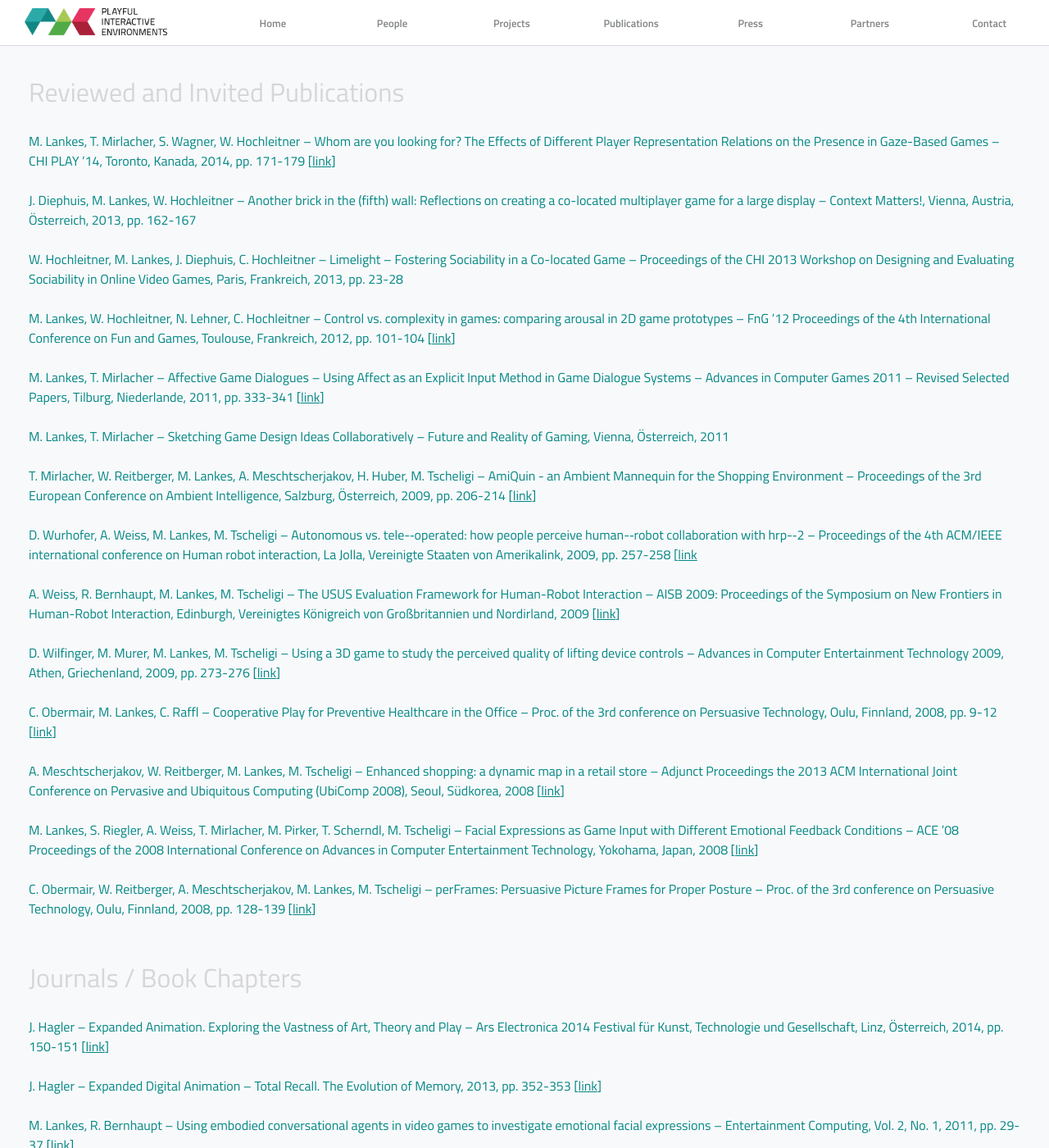
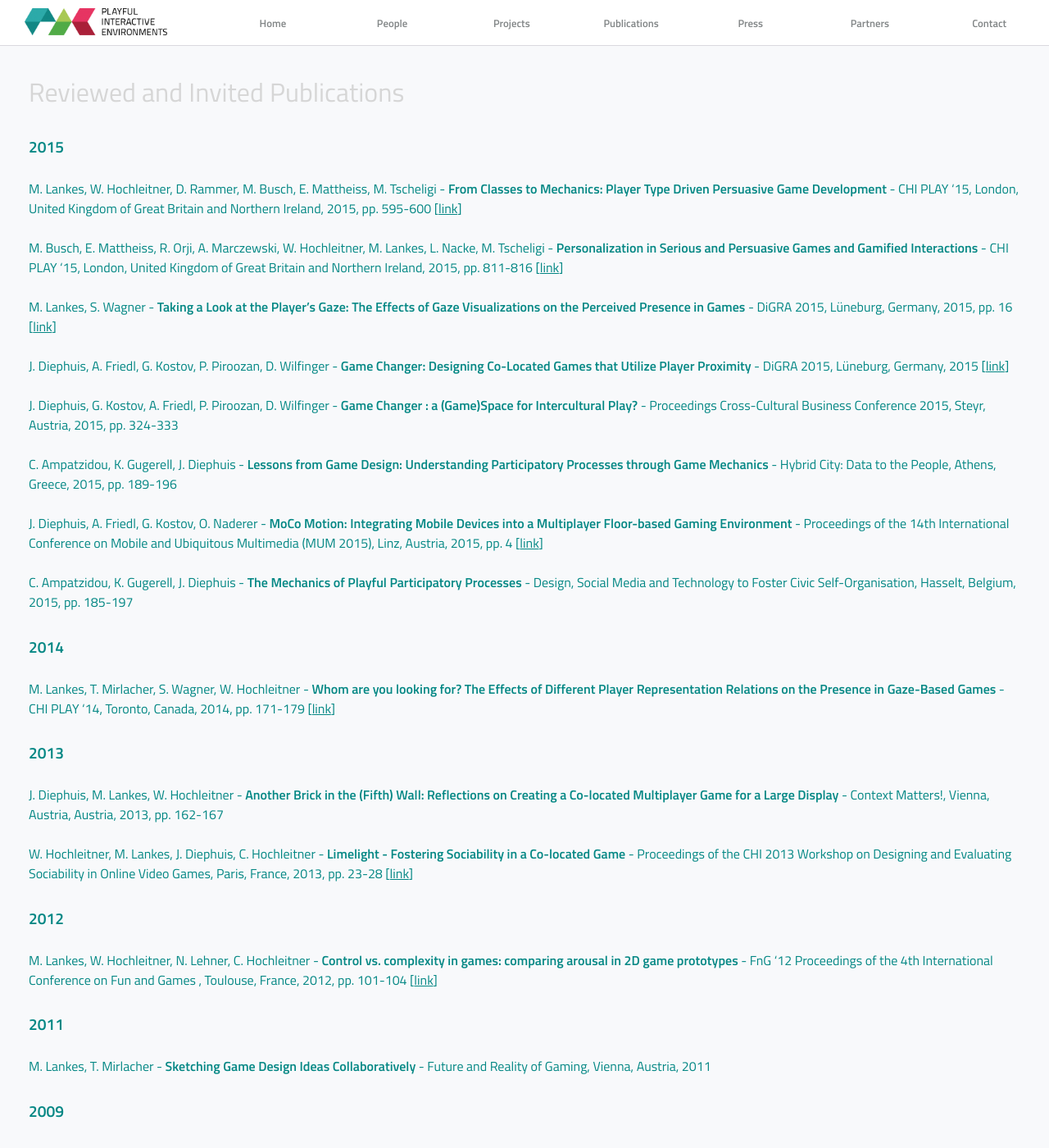
Before and after one commit to Playful-Interactive-Environments/pie-lab.at, a Jekyll site: the page built from _pages/publications.md, in a window 1280 px wide and 1400 px high. Shown: the whole window at 82% size. Built offline with Jekyll 4.4.1, drawn with Linux system fonts in a browser that asks for light colours; some of the changed text lies outside the part shown.

Commit message:
Updated Publications
Updated an reformatted publications

```diff
--- a/_pages/publications.md
+++ b/_pages/publications.md
@@ -5,42 +5,88 @@ permalink: /publications/
 
 # Reviewed and Invited Publications
 
-M. Lankes, T. Mirlacher, S. Wagner, W. Hochleitner – Whom are you looking for? The Effects of Different Player Representation Relations on the Presence in Gaze-Based Games – CHI PLAY ’14, Toronto, Kanada, 2014, pp. 171-179 [[link](http://dl.acm.org/citation.cfm?id=2658698)]
+## 2015
 
-J. Diephuis, M. Lankes, W. Hochleitner – Another brick in the (fifth) wall: Reflections on creating a co-located multiplayer game for a large display – Context Matters!, Vienna, Austria, Österreich, 2013, pp. 162-167
+M. Lankes, W. Hochleitner, D. Rammer, M. Busch, E. Mattheiss, M. Tscheligi - *From Classes to Mechanics: Player Type Driven Persuasive Game Development* - CHI PLAY '15, London, United Kingdom of Great Britain and Northern Ireland, 2015, pp. 595-600 [[link](http://dl.acm.org/citation.cfm?id=2810316)]
 
-W. Hochleitner, M. Lankes, J. Diephuis, C. Hochleitner – Limelight – Fostering Sociability in a Co-located Game – Proceedings of the CHI 2013 Workshop on Designing and Evaluating Sociability in Online Video Games, Paris, Frankreich, 2013, pp. 23-28
+M. Busch, E. Mattheiss, R. Orji, A. Marczewski, W. Hochleitner, M. Lankes, L. Nacke, M. Tscheligi - *Personalization in Serious and Persuasive Games and Gamified Interactions* - CHI PLAY '15, London, United Kingdom of Great Britain and Northern Ireland, 2015, pp. 811-816 [[link](http://dl.acm.org/citation.cfm?id=2793107.2810260)]
 
-M. Lankes, W. Hochleitner, N. Lehner, C. Hochleitner – Control vs. complexity in games: comparing arousal in 2D game prototypes – FnG ’12 Proceedings of the 4th International Conference on Fun and Games, Toulouse, Frankreich, 2012, pp. 101-104 [[link](http://dl.acm.org/citation.cfm?id=2367616.2367629&coll=DL&dl=GUIDE&CFID=505116615&CFTOKEN=60951198)]
+M. Lankes, S. Wagner - *Taking a Look at the Player's Gaze: The Effects of Gaze Visualizations on the Perceived Presence in Games* - DiGRA 2015, Lüneburg, Germany, 2015, pp. 16 [[link](http://www.digra.org/digital-library/publications/taking-a-look-at-the-players-gaze-the-effects-of-gaze-visualizations-on-the-perceived-presence-in-games/)]
 
-M. Lankes, T. Mirlacher – Affective Game Dialogues – Using Affect as an Explicit Input Method in Game Dialogue Systems – Advances in Computer Games 2011 – Revised Selected Papers, Tilburg, Niederlande, 2011, pp. 333-341 [[link](http://link.springer.com/chapter/10.1007%2F978-3-642-31866-5_28)]
+J. Diephuis, A. Friedl, G. Kostov, P. Piroozan, D. Wilfinger - *Game Changer: Designing Co-Located Games that Utilize Player Proximity* - DiGRA 2015, Lüneburg, Germany, 2015 [[link](https://www.researchgate.net/publication/282002937_Game_Changer_Designing_Co-Located_Games_that_Utilize_Player_Proximity)]
 
-M. Lankes, T. Mirlacher – Sketching Game Design Ideas Collaboratively – Future and Reality of Gaming, Vienna, Österreich, 2011
+J. Diephuis, G. Kostov, A. Friedl, P. Piroozan, D. Wilfinger - *Game Changer : a (Game)Space for Intercultural Play?* - Proceedings Cross-Cultural Business Conference 2015, Steyr, Austria, 2015, pp. 324-333
 
-T. Mirlacher, W. Reitberger, M. Lankes, A. Meschtscherjakov, H. Huber, M. Tscheligi – AmiQuin -­ an Ambient Mannequin for the Shopping Environment – Proceedings of the 3rd European Conference on Ambient Intelligence, Salzburg, Österreich, 2009, pp. 206-214 [[link](http://dl.acm.org/citation.cfm?id=1694626.1694657&coll=DL&dl=GUIDE&CFID=505116615&CFTOKEN=60951198)]
+C. Ampatzidou, K. Gugerell, J. Diephuis - *Lessons from Game Design: Understanding Participatory Processes through Game Mechanics* - Hybrid City: Data to the People, Athens, Greece, 2015, pp. 189-196
 
-D. Wurhofer, A. Weiss, M. Lankes, M. Tscheligi – Autonomous vs. tele-­‐operated: how people perceive human-­‐robot collaboration with hrp-­‐2 – Proceedings of the 4th ACM/IEEE international conference on Human robot interaction, La Jolla, Vereinigte Staaten von Amerikalink, 2009, pp. 257-258 [[link](http://ieeexplore.ieee.org/xpl/login.jsp?tp=&arnumber=6256052&url=http%3A%2F%2Fieeexplore.ieee.org%2Fxpls%2Fabs_all.jsp%3]Farnumber%3D6256052)
+J. Diephuis, A. Friedl, G. Kostov, O. Naderer - *MoCo Motion: Integrating Mobile Devices into a Multiplayer Floor-based Gaming Environment* - Proceedings of the 14th International Conference on Mobile and Ubiquitous Multimedia (MUM 2015), Linz, Austria, 2015, pp. 4 [[link](http://dl.acm.org/citation.cfm?id=2841219)]
 
-A. Weiss, R. Bernhaupt, M. Lankes, M. Tscheligi – The USUS Evaluation Framework for Human-Robot Interaction – AISB 2009: Proceedings of the Symposium on New Frontiers in Human-Robot Interaction, Edinburgh, Vereinigtes Königreich von Großbritannien und Nordirland, 2009 [[link](http://www.aisb.org.uk/convention/aisb09/Proceedings/NEWFRONTIERS/FILES/WeissABernhauptR.pdf)]
+C. Ampatzidou, K. Gugerell, J. Diephuis - *The Mechanics of Playful Participatory Processes* - Design, Social Media and Technology to Foster Civic Self-Organisation, Hasselt, Belgium, 2015, pp. 185-197
 
-D. Wilfinger, M. Murer, M. Lankes, M. Tscheligi – Using a 3D game to study the perceived quality of lifting device controls – Advances in Computer Entertainment Technology 2009, Athen, Griechenland, 2009, pp. 273-276 [[link](http://dl.acm.org/citation.cfm?id=1690388.1690434&coll=DL&dl=GUIDE&CFID=505116615&CFTOKEN=60951198)]
+## 2014
 
-C. Obermair, M. Lankes, C. Raffl – Cooperative Play for Preventive Healthcare in the Office – Proc. of the 3rd conference on Persuasive Technology, Oulu, Finnland, 2008, pp. 9-12 [[link](http://icts.sbg.ac.at/media/pdf/pdf1622.pdf)]
+M. Lankes, T. Mirlacher, S. Wagner, W. Hochleitner - *Whom are you looking for? The Effects of Different Player Representation Relations on the Presence in Gaze-Based Games* - CHI PLAY '14, Toronto, Canada, 2014, pp. 171-179 [[link](http://dl.acm.org/citation.cfm?id=2658698)]
 
-A. Meschtscherjakov, W. Reitberger, M. Lankes, M. Tscheligi – Enhanced shopping: a dynamic map in a retail store – Adjunct Proceedings the 2013 ACM International Joint Conference on Pervasive and Ubiquitous Computing (UbiComp 2008), Seoul, Südkorea, 2008 [[link](http://dl.acm.org/citation.cfm?id=1409635.1409680&coll=DL&dl=GUIDE&CFID=505116615&CFTOKEN=60951198)]
+## 2013
 
-M. Lankes, S. Riegler, A. Weiss, T. Mirlacher, M. Pirker, T. Scherndl, M. Tscheligi – Facial Expressions as Game Input with Different Emotional Feedback Conditions – ACE ’08 Proceedings of the 2008 International Conference on Advances in Computer Entertainment Technology, Yokohama, Japan, 2008 [[link](http://dl.acm.org/citation.cfm?id=1501750.1501809&coll=DL&dl=GUIDE&CFID=505116615&CFTOKEN=60951198)]
+J. Diephuis, M. Lankes, W. Hochleitner - *Another Brick in the (Fifth) Wall: Reflections on Creating a Co-located Multiplayer Game for a Large Display* - Context Matters!, Vienna, Austria, Austria, 2013, pp. 162-167
 
-C. Obermair, W. Reitberger, A. Meschtscherjakov, M. Lankes, M. Tscheligi – perFrames: Persuasive Picture Frames for Proper Posture – Proc. of the 3rd conference on Persuasive Technology, Oulu, Finnland, 2008, pp. 128-139 [[link](http://dl.acm.org/citation.cfm?id=1424194.1424210&coll=DL&dl=GUIDE&CFID=505116615&CFTOKEN=60951198)]
+W. Hochleitner, M. Lankes, J. Diephuis, C. Hochleitner - *Limelight - Fostering Sociability in a Co-located Game* - Proceedings of the CHI 2013 Workshop on Designing and Evaluating Sociability in Online Video Games, Paris, France, 2013, pp. 23-28 [[link](https://www.researchgate.net/profile/Georgios_Christou/publication/281773499_Proceedings_of_the_CHI_2013_Workshop_on_Designing_and_Evaluating_Sociability_in_Online_Video_Games/links/55f7c00408aec948c4734ca0.pdf#page=28)]
+
+## 2012
+
+M. Lankes, W. Hochleitner, N. Lehner, C. Hochleitner - *Control vs. complexity in games: comparing arousal in 2D game prototypes* - FnG '12 Proceedings of the 4th International Conference on Fun and Games , Toulouse, France, 2012, pp. 101-104 [[link](http://dl.acm.org/citation.cfm?id=2367616.2367629)]
+
+## 2011
+
+M. Lankes, T. Mirlacher - *Sketching Game Design Ideas Collaboratively* - Future and Reality of Gaming, Vienna, Austria, 2011
+
+## 2009
+
+T. Mirlacher, W. Reitberger, M. Lankes, A. Meschtscherjakov, H. Huber, M. Tscheligi - *AmiQuin -­ an Ambient Mannequin for the Shopping Environment* - Proceedings of the 3rd European Conference on Ambient Intelligence, Salzburg, Austria, 2009, pp. 206-214 [[link](http://dl.acm.org/citation.cfm?id=1694626.1694657)]
+
+D. Wurhofer, A. Weiss, M. Lankes, M. Tscheligi - *Autonomous vs. tele-operated: how people perceive human-robot collaboration with hrp-2* - Proceedings of the 4th ACM/IEEE international conference on Human robot interaction, La Jolla, United States of America, 2009, pp. 257-258 [[link](http://ieeexplore.ieee.org/xpl/articleDetails.jsp?arnumber=6256052)]
+
+A. Weiss, R. Bernhaupt, M. Lankes, M. Tscheligi - *The USUS Evaluation Framework for Human-Robot Interaction* - AISB 2009: Proceedings of the Symposium on New Frontiers in Human-Robot Interaction, Edinburgh, United Kingdom of Great Britain and Northern Ireland, 2009 [[link](http://www.aisb.org.uk/convention/aisb09/Proceedings/NEWFRONTIERS/FILES/WeissABernhauptR.pdf)]
+
+D. Wilfinger, M. Murer, M. Lankes, M. Tscheligi - *Using a 3D game to study the perceived quality of lifting device controls* - Advances in Computer Entertainment Technology 2009, Athen, Greece, 2009, pp. 273-276 [[link](http://dl.acm.org/citation.cfm?id=1690388.1690434)]
+
+## 2008
+
+C. Obermair, M. Lankes, C. Raffl - *Cooperative Play for Preventive Healthcare in the Office* - Proc. of the 3rd conference on Persuasive Technology, Oulu, Finland, 2008, pp. 9-12 [[link](https://www.researchgate.net/profile/Michael_Lankes/publication/236618029_Cooperative_Play_for_Preventive_Healthcare_in_the_Office/links/54f1adfb0cf2f9e34efededc.pdf)]
+
+A. Meschtscherjakov, W. Reitberger, M. Lankes, M. Tscheligi - *Enhanced shopping: a dynamic map in a retail store* - Adjunct Proceedings the 2013 ACM International Joint Conference on Pervasive and Ubiquitous Computing (UbiComp 2008), Seoul, Republic of Korea, 2008 [[link](http://dl.acm.org/citation.cfm?id=1409635.1409680)]
+
+M. Lankes, S. Riegler, A. Weiss, T. Mirlacher, M. Pirker, T. Scherndl, M. Tscheligi - *Facial Expressions as Game Input with Different Emotional Feedback Conditions* - ACE ’08 Proceedings of the 2008 International Conference on Advances in Computer Entertainment Technology, Yokohama, Japan, 2008 [[link](http://dl.acm.org/citation.cfm?id=1501750.1501809)]
+
+C. Obermair, W. Reitberger, A. Meschtscherjakov, M. Lankes, M. Tscheligi - *perFrames: Persuasive Picture Frames for Proper Posture* - Proc. of the 3rd conference on Persuasive Technology, Oulu, Finland, 2008, pp. 128-139 [[link](http://dl.acm.org/citation.cfm?id=1424194.1424210)]
 
 
 
 # Journals / Book Chapters
 
-J. Hagler – Expanded Animation. Exploring the Vastness of Art, Theory and Play – Ars Electronica 2014 Festival für Kunst, Technologie und Gesellschaft, Linz, Österreich, 2014, pp. 150-151 [[link](https://docs.google.com/gview?url=http://archive.aec.at/media/archive/2014/210855/File_05908_AEC_FE_2014.pdf&chrome=true)]
+## 2015
 
-J. Hagler – Expanded Digital Animation – Total Recall. The Evolution of Memory, 2013, pp. 352-353 [[link](https://docs.google.com/gview?url=http://archive.aec.at/media/archive/2013/199867/File_05291_AEC_FE_2013.pdf&chrome=true)]
+M. Lankes, R. Bernhaupt, M. Tscheligi - *Evaluating User Experience Factors using Experiments in Game User Experience Evaluation* (Contributions to Book: Part/Chapter/Section 6), (Editors: R. Bernhaupt) - Springer, 2015, pp. 113-131 [[link](http://www.springer.com/us/book/9783319159843)]
 
-M. Lankes, R. Bernhaupt – Using embodied conversational agents in video games to investigate emotional facial expressions – Entertainment Computing, Vol. 2, No. 1, 2011, pp. 29-37 [[link](http://www.sciencedirect.com/science/article/pii/S1875952111000176)]
+C. Hochleitner, W. Hochleitner, C. Graf, M. Tscheligi - *A Heuristic Framework for Evaluating User Experience in Games in Game User Experience Evaluation* (Contributions to Book: Part/Chapter/Section 9), (Editors: R. Bernhaupt) - Springer, 2015, pp. 187-206 [[link](http://www.springer.com/us/book/9783319159843)]
 
-M. Lankes, R. Bernhaupt, M. Tscheligi – Evaluating user experience factors using experiments: Expressive artificial faces embedded in contexts in Evaluating User Experience in Games (Editors: R. Bernhaupt) – Springer, 2010, pp. 165-187 [[link](http://link.springer.com/chapter/10.1007%2F978-1-84882-963-3_10)]
+J. Hagler - *Expanded Animation. Deviations and Anomalies at the Intersection of Art and Technology* - Post City, Linz, Austria, 2015, pp. 284-285 [[link](http://archive.aec.at/media/archive/2015/213169/File_05930_AEC_FE_2015.pdf)]
+
+## 2014
+
+J. Hagler - *Expanded Animation. Exploring the Vastness of Art, Theory and Play* - Ars Electronica 2014 Festival for Art, Technology and Society, Linz, Austria, 2013, pp. 150-151 [[link](http://archive.aec.at/media/archive/2014/210855/File_05908_AEC_FE_2014.pdf)]
+
+## 2013
+
+J. Hagler – *Expanded Digital Animation – Total Recall. The Evolution of Memory*, 2013, pp. 352-353 [[link](http://archive.aec.at/media/archive/2013/199867/File_05291_AEC_FE_2013.pdf)]
+
+## 2011
+
+M. Lankes, T. Mirlacher - *Affective Game Dialogues – Using Affect as an Explicit Input Method in Game Dialogue Systems* - Advances in Computer Games 2011 – Revised Selected Papers, Tilburg, The Netherlands, 2011, pp. 333-341 [[link](http://link.springer.com/chapter/10.1007%2F978-3-642-31866-5_28)]
+
+M. Lankes, R. Bernhaupt - *Using embodied conversational agents in video games to investigate emotional facial expressions* - Entertainment Computing, Vol. 2, No. 1, 2011, pp. 29-37 [[link](http://www.sciencedirect.com/science/article/pii/S1875952111000176)]
+
+## 2010
+
+M. Lankes, R. Bernhaupt, M. Tscheligi - *Evaluating user experience factors using experiments: Expressive artificial faces embedded in contexts in Evaluating User Experience in Games* (Editors: R. Bernhaupt) - Springer, 2010, pp. 165-187 [[link](http://link.springer.com/chapter/10.1007%2F978-1-84882-963-3_10)]
```
